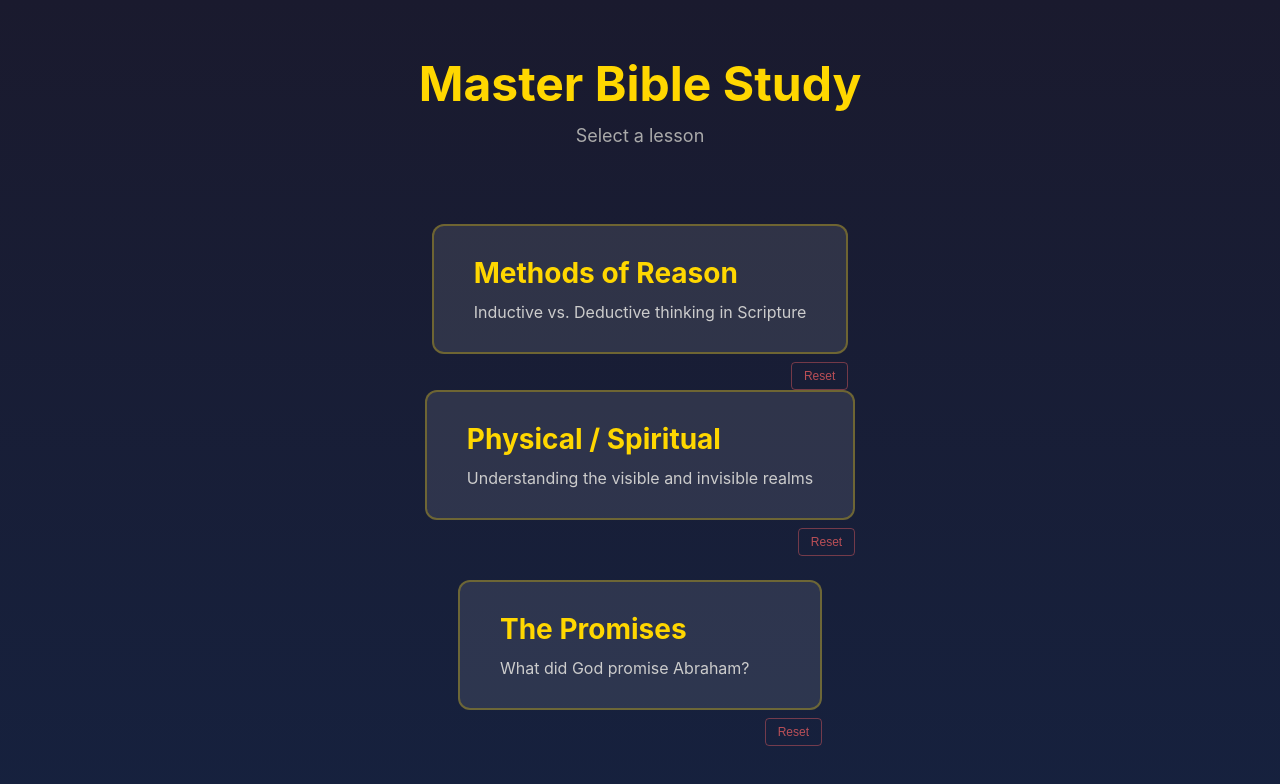
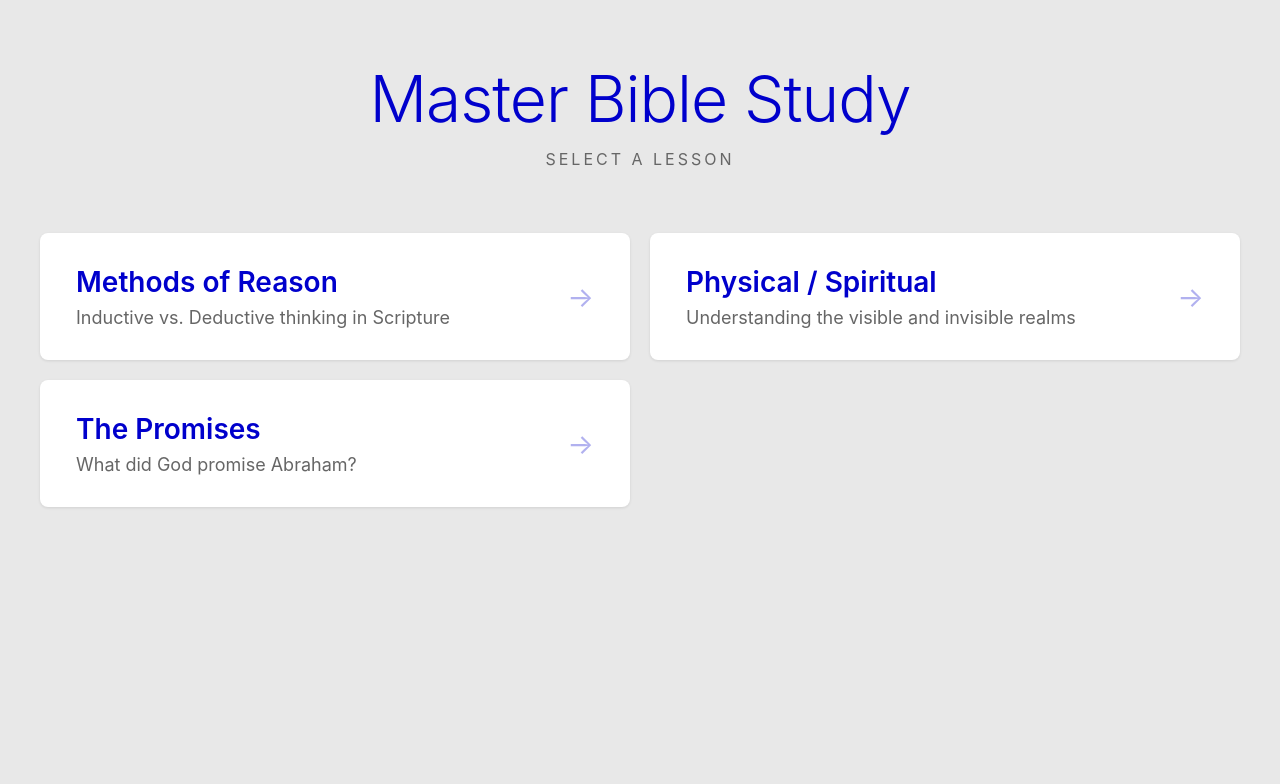
Before and after one commit to matttrice/mbs, a SvelteKit app: page / in a window 1280 px wide. Shown: the top 784 px of the page. Built offline with nearby package versions, Linux system fonts and the light colour scheme.

Commit message:
Re-design front page

```diff
--- a/src/routes/+page.svelte
+++ b/src/routes/+page.svelte
@@ -3,7 +3,9 @@
 	import { goto } from '$app/navigation';
 
 	// Reset and start fresh
-	function startFresh(presentation: string, route: string) {
+	function startFresh(event: Event, presentation: string, route: string) {
+		event.preventDefault();
+		event.stopPropagation();
 		navigation.clearPresentation(presentation);
 		goto(route);
 	}
@@ -14,49 +16,55 @@
 		<h1>Master Bible Study</h1>
 		<p class="subtitle">Select a lesson</p>
 	</header>
-		<div class="model-card-wrapper">
-			<a href="/reasoning" class="model-card">
+	<nav class="lessons">
+		<a href="/reasoning" class="lesson-card">
+			<div class="lesson-content">
 				<h2>Methods of Reason</h2>
 				<p>Inductive vs. Deductive thinking in Scripture</p>
-				<span class="arrow">→</span>
-			</a>
+			</div>
+			<div class="lesson-actions">
 				<button
 					class="reset-btn"
-				onclick={() => startFresh('reasoning', '/reasoning')}
+					onclick={(e) => startFresh(e, 'reasoning', '/reasoning')}
 					title="Reset progress and start fresh"
 				>
 					Reset
 				</button>
+				<span class="arrow">→</span>
 			</div>
-	<nav class="models">
-		<div class="model-card-wrapper">
-			<a href="/physical-spiritual" class="model-card">
+		</a>
+		<a href="/physical-spiritual" class="lesson-card">
+			<div class="lesson-content">
 				<h2>Physical / Spiritual</h2>
 				<p>Understanding the visible and invisible realms</p>
-				<span class="arrow">→</span>
-			</a>
+			</div>
+			<div class="lesson-actions">
 				<button
 					class="reset-btn"
-				onclick={() => startFresh('physical-spiritual', '/physical-spiritual')}
+					onclick={(e) => startFresh(e, 'physical-spiritual', '/physical-spiritual')}
 					title="Reset progress and start fresh"
 				>
 					Reset
 				</button>
+				<span class="arrow">→</span>
 			</div>
-		<div class="model-card-wrapper">
-			<a href="/promises" class="model-card">
+		</a>
+		<a href="/promises" class="lesson-card">
+			<div class="lesson-content">
 				<h2>The Promises</h2>
 				<p>What did God promise Abraham?</p>
-				<span class="arrow">→</span>
-			</a>
+			</div>
+			<div class="lesson-actions">
 				<button
 					class="reset-btn"
-				onclick={() => startFresh('promises', '/promises')}
+					onclick={(e) => startFresh(e, 'promises', '/promises')}
 					title="Reset progress and start fresh"
 				>
 					Reset
 				</button>
+				<span class="arrow">→</span>
 			</div>
+		</a>
 	</nav>
 </div>
 
@@ -64,107 +72,118 @@
 	.menu {
 		width: 100%;
 		height: 100%;
-		background: linear-gradient(180deg, #1a1a2e 0%, #16213e 100%);
+		background: var(--color-bg-light);
 		display: flex;
 		flex-direction: column;
 		align-items: center;
-		justify-content: center;
-		padding: 40px;
+		padding: 60px 40px;
 		box-sizing: border-box;
+		overflow-y: auto;
 	}
 
 	header {
 		text-align: center;
-		margin-bottom: 60px;
+		margin-bottom: 48px;
+		flex-shrink: 0;
 	}
 
 	header h1 {
-		font-size: 48px;
+		font-size: 64px;
+		font-weight: 300;
 		margin: 0;
-		color: #ffd700;
+		color: var(--color-level3);
+		letter-spacing: -1px;
 	}
 
 	.subtitle {
-		color: #aaa;
-		font-size: 18px;
+		color: var(--color-text-muted);
+		font-size: 16px;
 		margin-top: 12px;
+		font-weight: 400;
+		text-transform: uppercase;
+		letter-spacing: 3px;
 	}
 
-	.models {
-		display: flex;
-		flex-wrap: wrap;
-		gap: 24px;
-		justify-content: center;
-		max-width: 800px;
+	.lessons {
+		display: grid;
+		grid-template-columns: repeat(auto-fill, minmax(420px, 1fr));
+		gap: 20px;
+		width: 100%;
+		max-width: 1200px;
 	}
 
-	.model-card-wrapper {
+	.lesson-card {
 		display: flex;
-		flex-direction: column;
-		gap: 8px;
+		align-items: center;
+		justify-content: space-between;
+		background: var(--color-bg-ghost);
+		border: none;
+		border-radius: 8px;
+		padding: 32px 36px;
+		text-decoration: none;
+		box-shadow: 0 1px 3px var(--color-shadow);
+		transition: box-shadow 0.2s ease, transform 0.2s ease;
 	}
 
-	.model-card {
-		display: block;
-		background: rgba(255, 255, 255, 0.1);
-		border: 2px solid rgba(255, 215, 0, 0.3);
-		border-radius: 12px;
-		padding: 30px 40px;
-		text-decoration: none;
-		color: #fff;
-		min-width: 280px;
-		transition: all 0.2s;
-		position: relative;
+	.lesson-card:hover {
+		box-shadow: 0 4px 12px rgba(0, 0, 0, 0.12);
+		transform: translateY(-2px);
 	}
 
-	.model-card:hover {
-		background: rgba(255, 255, 255, 0.15);
-		border-color: #ffd700;
-		transform: translateY(-4px);
+	.lesson-content {
+		flex: 1;
 	}
 
-	.model-card h2 {
+	.lesson-card h2 {
 		font-size: 28px;
-		margin: 0 0 12px 0;
-		color: #ffd700;
+		font-weight: 600;
+		margin: 0 0 8px 0;
+		color: var(--color-level3);
 	}
 
-	.model-card p {
+	.lesson-card p {
 		margin: 0;
-		color: #ccc;
-		font-size: 16px;
+		color: var(--color-text-muted);
+		font-size: 18px;
+	}
+
+	.lesson-actions {
+		display: flex;
+		align-items: center;
+		gap: 16px;
 	}
 
 	.arrow {
-		position: absolute;
-		right: 20px;
-		top: 50%;
-		transform: translateY(-50%);
-		font-size: 24px;
-		color: #ffd700;
-		opacity: 0;
-		transition: opacity 0.2s;
+		font-size: 28px;
+		color: var(--color-level3);
+		opacity: 0.3;
+		transition: opacity 0.2s ease, transform 0.2s ease;
 	}
 
-	.model-card:hover .arrow {
-		opacity: 1;
+	.lesson-card:hover .arrow {
+		opacity: 0.7;
+		transform: translateX(3px);
 	}
 
 	.reset-btn {
 		background: transparent;
-		border: 1px solid rgba(255, 100, 100, 0.4);
-		color: rgba(255, 100, 100, 0.7);
-		padding: 6px 12px;
-		border-radius: 4px;
-		font-size: 12px;
+		border: none;
+		color: var(--color-text-muted);
+		padding: 8px 16px;
+		border-radius: 6px;
+		font-size: 15px;
+		font-weight: 500;
 		cursor: pointer;
-		transition: all 0.2s;
-		align-self: flex-end;
+		transition: color 0.15s ease, background 0.15s ease;
+		opacity: 0;
+	}
+
+	.lesson-card:hover .reset-btn {
+		opacity: 1;
 	}
 
 	.reset-btn:hover {
-		background: rgba(255, 100, 100, 0.1);
-		border-color: rgba(255, 100, 100, 0.7);
-		color: #ff6666;
+		background: rgba(204, 0, 0, 0.08);
+		color: var(--color-danger);
 	}
 </style>
```
Lines whose indentation alone changed are shown as unchanged.
